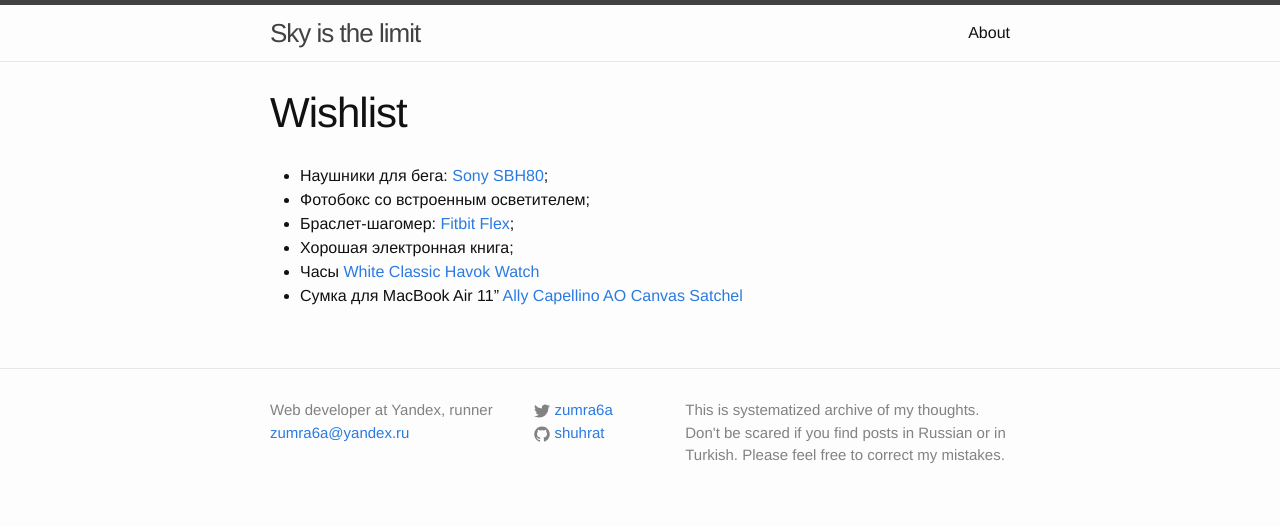
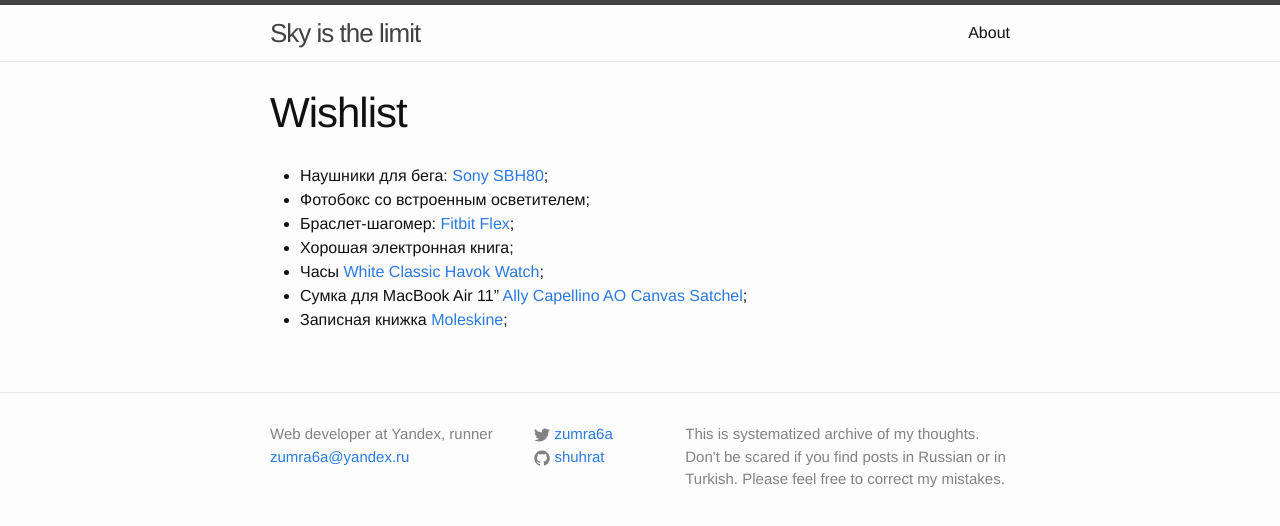
Before and after one commit to shuhrat/shuhrat.github.io, a Jekyll site: the page built from wishlist/index.md, in a window 1280 px wide. Shown: the top 526 px of the page. Built offline with Jekyll 4.4.1, drawn with Linux system fonts in a browser that asks for light colours.

Commit message:
Update index.md

```diff
--- a/wishlist/index.md
+++ b/wishlist/index.md
@@ -7,10 +7,12 @@
 - Фотобокс со встроенным осветителем;
 - Браслет-шагомер: [Fitbit Flex][fitbit];
 - Хорошая электронная книга;
-- Часы [White Classic Havok Watch][watch]
-- Сумка для MacBook Air 11" [Ally Capellino AO Canvas Satchel][bag]
+- Часы [White Classic Havok Watch][watch];
+- Сумка для MacBook Air 11" [Ally Capellino AO Canvas Satchel][bag];
+- Записная книжка [Moleskine][moleskine];
 
 [fitbit]: http://market.yandex.ru/model.xml?modelid=10802171&hid=10498025
 [sony]: http://market.yandex.ru/model.xml?modelid=10760046&hid=418706
+[watch]: http://www.elliothavok.com/shop/white-classic-havok-watch-pre-sale?category=Watches
 [bag]: http://www.re-store.ru/accessories/bags/ally-capellino/5060167430329/
-[watch]: http://www.elliothavok.com/shop/white-classic-havok-watch-pre-sale?category=Watches
+[moleskine]: http://www.moleskines-shop.ru/collection/Moleskine-Classic/product/Moleskine-Large-Ruled-Notebook
```
